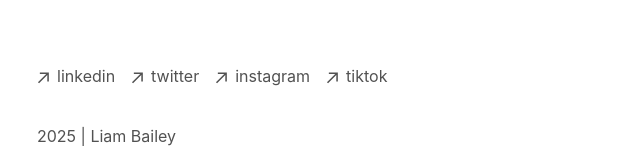
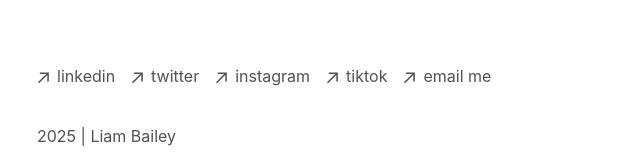
Before and after one commit to Lovely-Solutions-LLC/blog, a Next.js app: page / in a window 1280 px wide. Shown: the part 360-514 px from the top of the page, without its empty margins (91-731 px from the left). Built offline with nearby package versions, Linux system fonts and the light colour scheme.

Commit message:
add email

```diff
--- a/app/components/footer.tsx
+++ b/app/components/footer.tsx
@@ -52,7 +52,7 @@
             <p className="ml-2 h-7">instagram</p>
           </a>
         </li>
-                <li>
+        <li>
           <a
             className="flex items-center transition-all hover:text-neutral-800 dark:hover:text-neutral-100"
             rel="noopener noreferrer"
@@ -63,6 +63,17 @@
             <p className="ml-2 h-7">tiktok</p>
           </a>
         </li>
+        <li>
+          <a
+            className="flex items-center transition-all hover:text-neutral-800 dark:hover:text-neutral-100"
+            rel="noopener noreferrer"
+            target="_blank"
+            href="mailto:liambailey131@gmail.com"
+          >
+            <ArrowIcon />
+            <p className="ml-2 h-7">email me</p>
+          </a>
+        </li>
       </ul>
       <p className="mt-8 text-neutral-600 dark:text-neutral-300">
         {new Date().getFullYear()} | Liam Bailey
```
